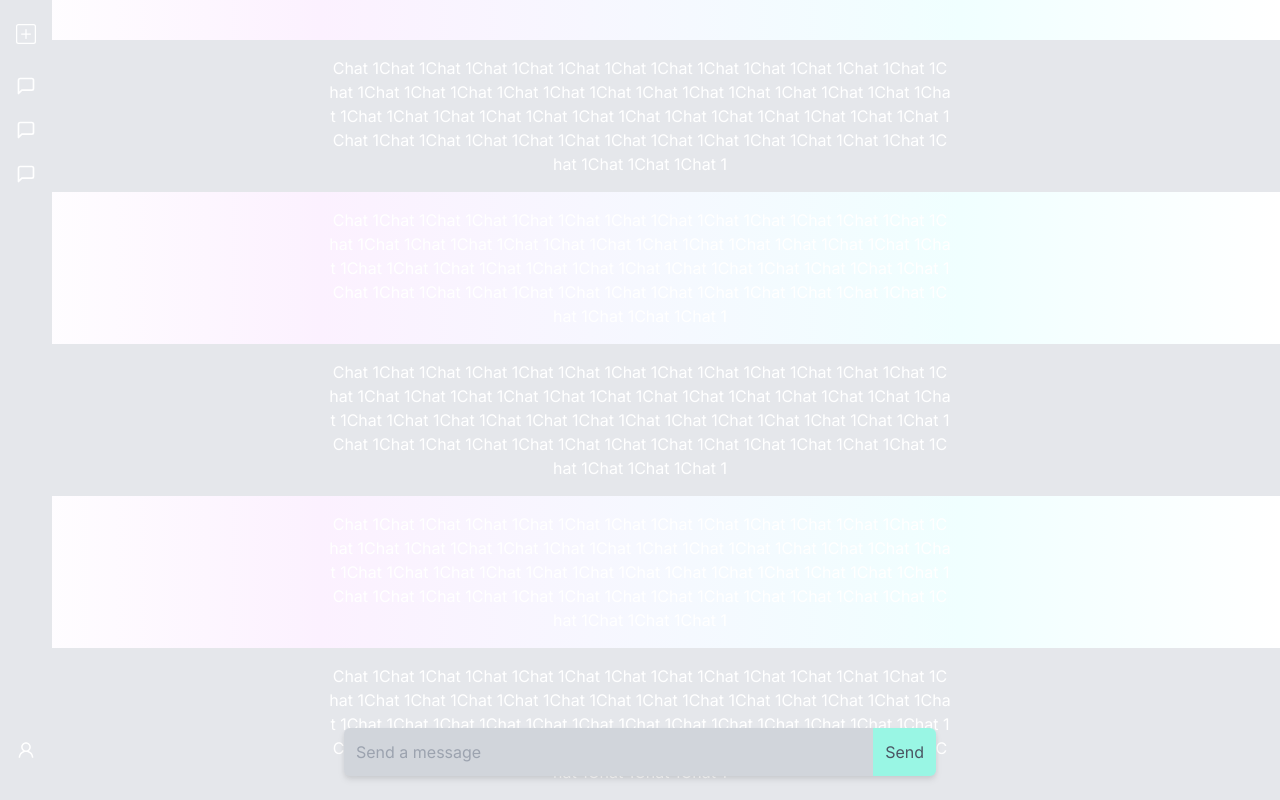
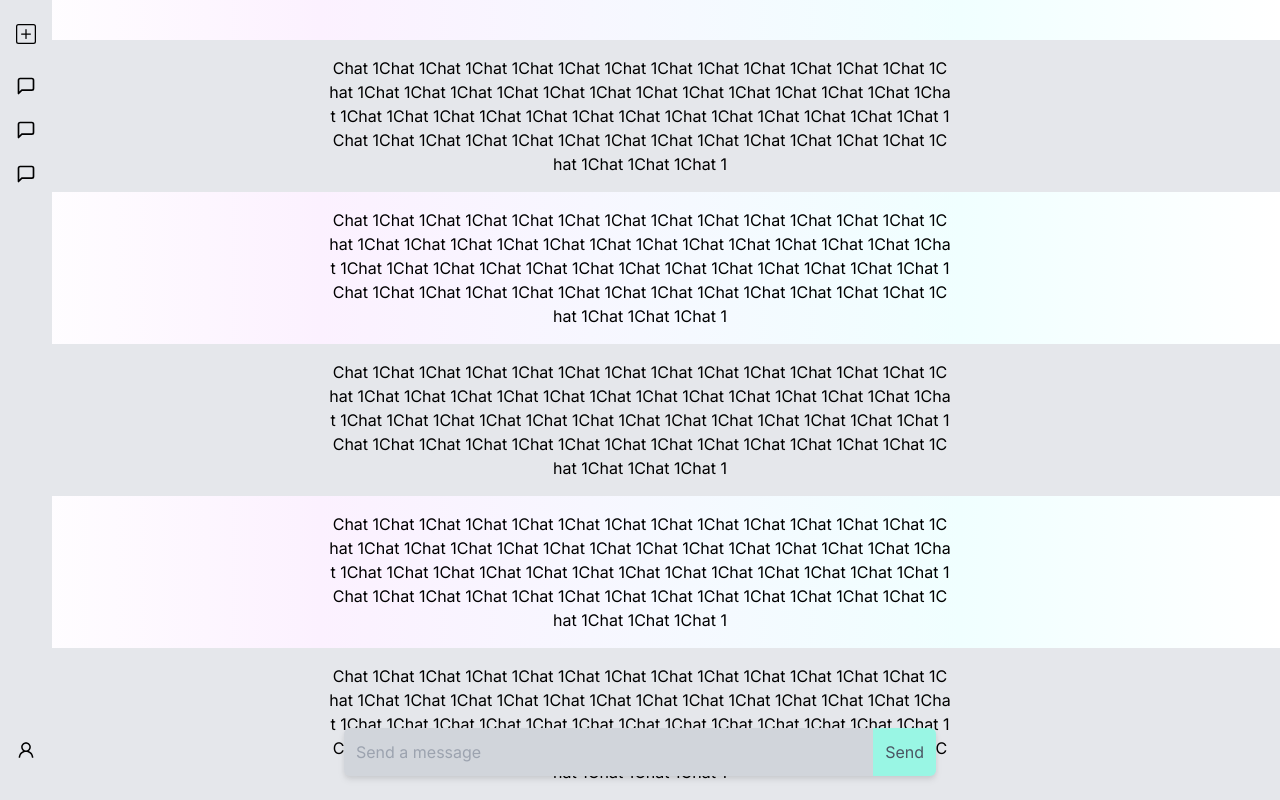
Before and after one commit to ajdinl/chat-gpt, a Next.js app: page / in a window 1280 px wide. Shown: the top 800 px of the page. Built offline with nearby package versions, Linux system fonts and the light colour scheme.

Commit message:
config tailwindcss

```diff
--- a/app/globals.css
+++ b/app/globals.css
@@ -2,28 +2,23 @@
 @tailwind components;
 @tailwind utilities;
 
-:root {
-  --foreground-rgb: 0, 0, 0;
-  --background-start-rgb: 255, 255, 255;
-  --background-end-rgb: 255, 255, 255;
-}
-
-@media (prefers-color-scheme: light) {
-  :root {
-    --foreground-rgb: 255, 255, 255;
-    --background-start-rgb: 0, 0, 0;
-    --background-end-rgb: 0, 0, 0;
-  }
-}
-
-body {
-  color: rgb(var(--foreground-rgb));
+html {
   background: linear-gradient(
     90deg,
     rgba(255, 255, 255, 1) 0%,
     rgba(252, 241, 255, 1) 25%,
     rgba(240, 255, 255, 1) 75%,
     rgba(255, 255, 255, 1) 100%
+  );
+}
+
+.dark {
+  background: linear-gradient(
+    90deg,
+    rgba(0, 0, 0, 1) 0%,
+    rgba(0, 0, 0, 1) 25%,
+    rgba(0, 0, 0, 1) 75%,
+    rgba(0, 0, 0, 1) 100%
   );
 }
 
--- a/tailwind.config.js
+++ b/tailwind.config.js
@@ -15,4 +15,5 @@ module.exports = {
     },
   },
   plugins: [],
+  darkMode: 'class',
 }
```
